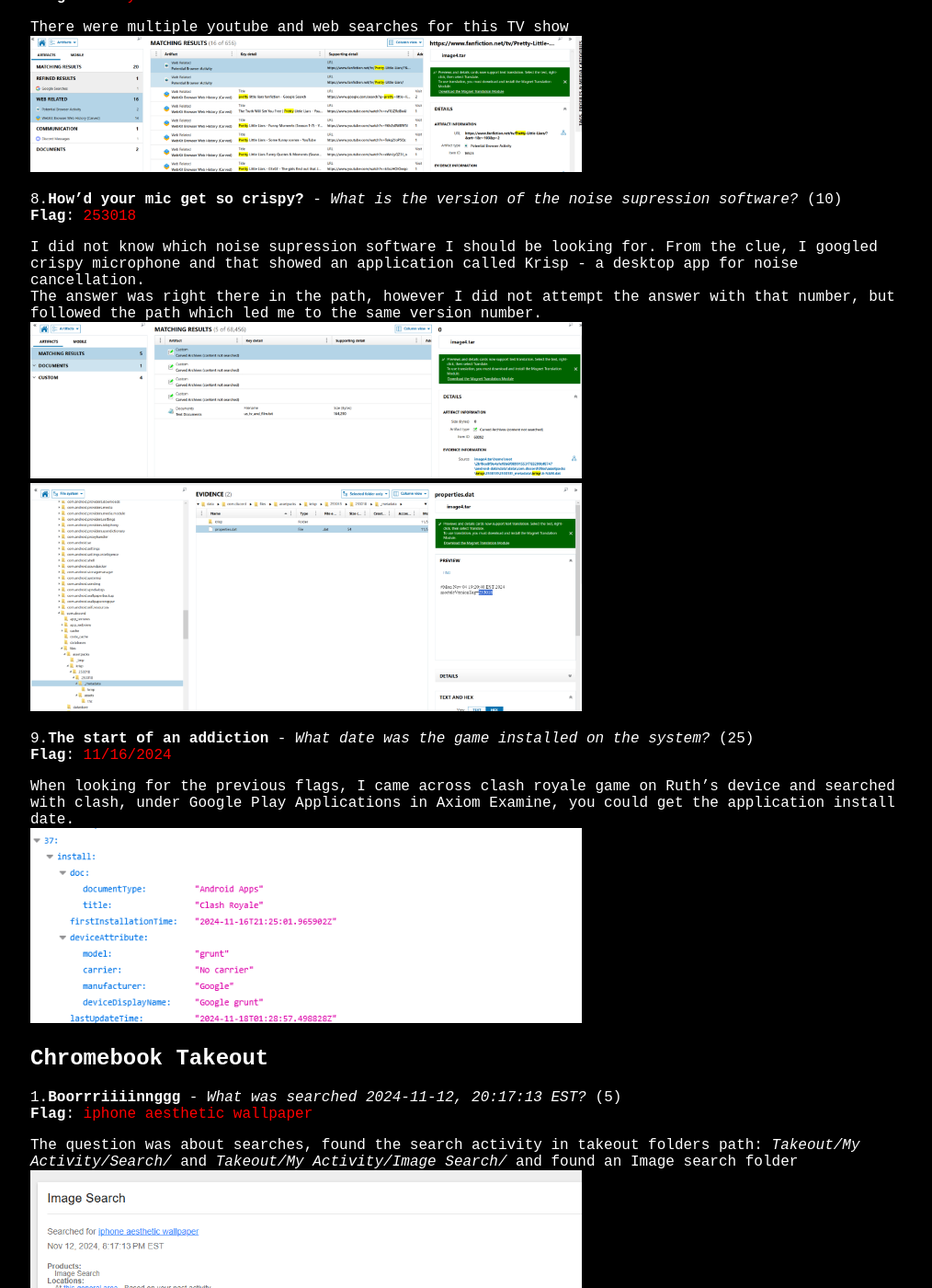
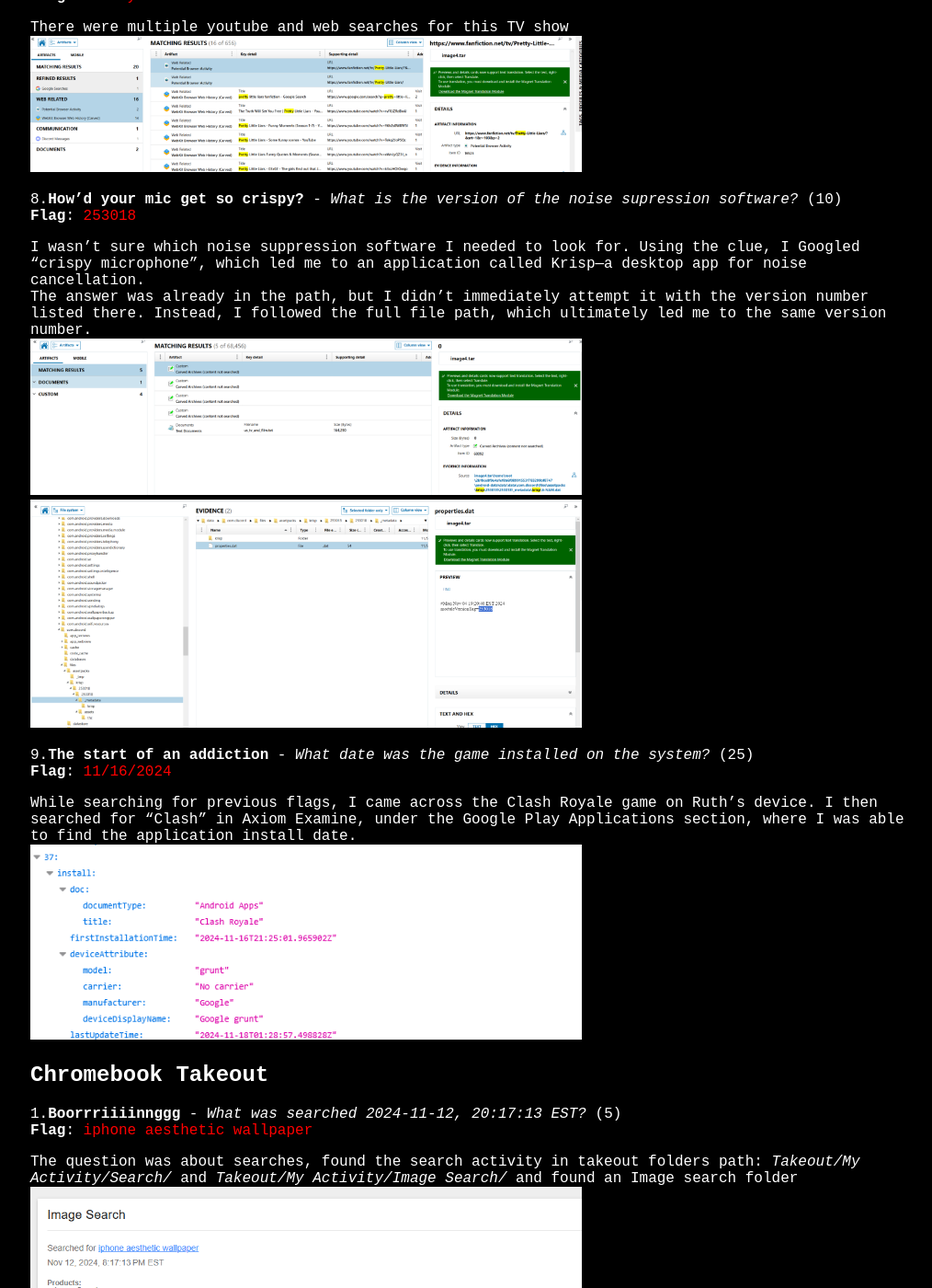
Before and after one commit to amulya-shanbhag/CTF-Writeup-2025, a Jekyll site: the page built from _mypages/chromebook.md, in a window 1280 px wide and 1400 px high, scrolled down 2854 px. Shown: the whole window at 92% size, without its empty margins (127-1141 px from the left). Built offline with Jekyll 4.4.1, drawn with Linux system fonts in a browser that asks for light colours; some of the changed text lies outside the part shown.

Commit message:
Update chromebook.md

```diff
--- a/_mypages/chromebook.md
+++ b/_mypages/chromebook.md
@@ -21,11 +21,11 @@
   <img src="/CTF-Writeup-2025/docs/assets/imagesc/contactnumber.png" alt="phone" style="width:600px; height:auto;">
 
 3.**Just five more minutes** - _How was the device most commonly woken up?_  (10)
-  **Flag**: <span style="color:red">Power Button</span>
+**Flag**: <span style="color:red">Power Button</span>
 
-I was looking for eventlog file and In the cLeapp report index.html file, there is a section called Chrome OS event logs, searched for the wake source and sorted by detail. Power Button was most commonly used.
-  File path: temp\var\log\eventlog.txt
-  <img src="/CTF-Writeup-2025/docs/assets/imagesc/powerbutton.png" alt="wakesource" style="width:600px; height:auto;">
+I was searching for the event log file and found a section called Chrome OS Event Logs in the cLeapp report (index.html). I then searched for "wake source" and sorted the results by detail. The **Power Button** appeared as the most commonly used wake source.
+File path: temp\var\log\eventlog.txt
+<img src="/CTF-Writeup-2025/docs/assets/imagesc/powerbutton.png" alt="wakesource" style="width:600px; height:auto;">
 
 4.**They'll hire anyone these days** - _How many months was Mary employed with her company?_  (10)
   **Flag**: <span style="color:red">22</span>
@@ -56,39 +56,39 @@
 8.**How'd your mic get so crispy?** - _What is the version of the noise supression software?_ (10)
   **Flag**: <span style="color:red">253018</span>
 
-I did not know which noise supression software I should be looking for. From the clue, I googled crispy microphone and that showed an application called Krisp - a desktop app for noise cancellation.
-The answer was right there in the path, however I did not attempt the answer with that number, but followed the path which led me to the same version number.
-  <img src="/CTF-Writeup-2025/docs/assets/imagesc/crisp1.png" alt="Crisp" style="width:600px; height:auto;">
-  <img src="/CTF-Writeup-2025/docs/assets/imagesc/crisp2.png" alt="Crisp 2" style="width:600px; height:auto;">
+I wasn’t sure which noise suppression software I needed to look for. Using the clue, I Googled "crispy microphone", which led me to an application called Krisp—a desktop app for noise cancellation.
+The answer was already in the path, but I didn’t immediately attempt it with the version number listed there. Instead, I followed the full file path, which ultimately led me to the same version number.
+<img src="/CTF-Writeup-2025/docs/assets/imagesc/crisp1.png" alt="Crisp" style="width:600px; height:auto;">
+<img src="/CTF-Writeup-2025/docs/assets/imagesc/crisp2.png" alt="Crisp 2" style="width:600px; height:auto;">
 
 9.**The start of an addiction** - _What date was the game installed on the system?_ (25)
-  **Flag**: <span style="color:red">11/16/2024</span>
+**Flag**: <span style="color:red">11/16/2024</span>
 
-When looking for the previous flags, I came across clash royale game on Ruth's device and searched with clash, under Google Play Applications in Axiom Examine, you could get the application install date.
-  <img src="/CTF-Writeup-2025/docs/assets/imagesc/clashroyale.png" alt="Game App" style="width:600px; height:auto;">
+While searching for previous flags, I came across the Clash Royale game on Ruth's device. I then searched for "Clash" in Axiom Examine, under the Google Play Applications section, where I was able to find the application install date.
+<img src="/CTF-Writeup-2025/docs/assets/imagesc/clashroyale.png" alt="Game App" style="width:600px; height:auto;">
 
 <h2>Chromebook Takeout</h2>
 
 1.**Boorrriiiinnggg** - _What was searched 2024-11-12, 20:17:13 EST?_ (5)
-  **Flag**: <span style="color:red">iphone aesthetic wallpaper</span>
+**Flag**: <span style="color:red">iphone aesthetic wallpaper</span>
 
 The question was about searches, found the search activity in takeout folders path: _Takeout/My Activity/Search/_ and _Takeout/My Activity/Image Search/_ and found an Image search folder
-  <img src="/CTF-Writeup-2025/docs/assets/imagesc/wallpaper.png" alt="Search Keyword" style="width:600px; height:auto;">
+<img src="/CTF-Writeup-2025/docs/assets/imagesc/wallpaper.png" alt="Search Keyword" style="width:600px; height:auto;">
 
 2.**Nice kicks** - _What is the name of the shoes created?_ (5)
-  **Flag**: <span style="color:red">floppers</span>
+**Flag**: <span style="color:red">floppers</span>
 
 From chromebook section, **I definitely need new shoes** - The shoes name was on the advertizement image, the same was searched on AI observed from the file _/Takeout/My Activity/Gemini Apps/MyActivity.html_
 <img src="/CTF-Writeup-2025/docs/assets/imagesc/floppers.png" alt="Floppers" style="width:600px; height:auto;">
 
 3.**Your shirt your way** - _What was the name of the shirt company?_ (5)
-  **Flag**: <span style="color:red">TypeShirt</span>
+**Flag**: <span style="color:red">TypeShirt</span>
 
 In the same folder as the above flag, I searched with shirt which showed shirt company as Typeshirt
 <img src="/CTF-Writeup-2025/docs/assets/imagesc/typeshirt.png" alt="Shirt Company" style="width:600px; height:auto;">
 
 4.**Shoe will have fun with this one** - _What is the shoe image named with file extension?_ (5)
-  **Flag**: <span style="color:red">f12cb76daad6c8d1.png</span>
+**Flag**: <span style="color:red">f12cb76daad6c8d1.png</span>
 
 Looked for the above seen floppers image on Axiom and the file name was right there.
    <img src="/CTF-Writeup-2025/docs/assets/imagesc/shoename.png" alt="Shoe name" style="width:600px; height:auto;">
```
